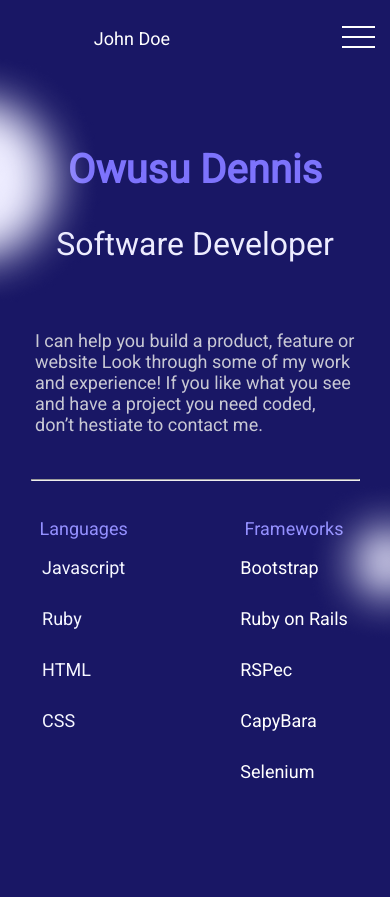
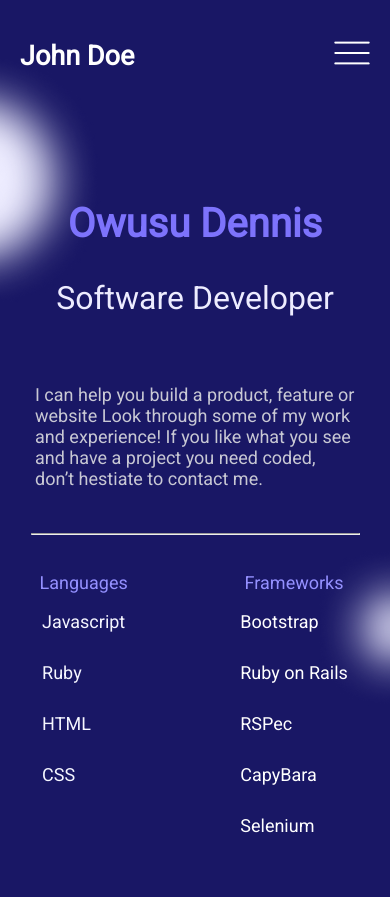
Before and after one commit to til2to/new-portfolio, a website: page index.html in a window 390 px wide. Shown: the top 897 px of the page. Before the commit the page ends 844 px from the top, so only its background shows below. Drawn offline with Linux system fonts and the light colour scheme.

Commit message:
Fix background image and navbar

```diff
--- a/index.html
+++ b/index.html
@@ -10,25 +10,14 @@
 </head>
 <body>
   <header>
+    <a href="#"><h2>John Doe</h2></a>
     <nav>
-      <figure id="logo">
-        <a href="#">John Doe</a>
-      </figure>
-      <ul>
-        <li><a href="#">Portfolio</a></li>
-        <li><a href="#">About</a></li>
-        <li><a href="#">Contact</a></li>
-      </ul>
-      <figure id="menu_container">
-        <img src="Vector.png" alt="menu" />
-        <img src="Vector.png" alt="menu" />
-        <img src="Vector.png" alt="menu" />
-      </figure>
+      <img src="menu.png" alt="">
     </nav>
   </header>
 
 <main>
-    <figure><img src="Ellipse_18.png" alt=""></figure>
+  <section class="ellipse_18">
     <article class="headlines">
       <h1> Owusu Dennis </h1>
       <h3> Software Developer </h3>
@@ -42,9 +31,10 @@
         see and have a project you need coded, don’t hestiate to contact me.
       </p>
     </article>
+    <hr>
+  <section>
 
-    <hr>
-
+  <section class="ellipse_19">
     <article class="frame">
       <section class="languages">
         <h3>Languages</h3>
@@ -55,9 +45,7 @@
           <li>CSS</li>
         </ul>
       </section>
-
-      <figure><img src="Ellipse_19.png" alt=""></figure>
-
+      <section class="back"></section>
       <section class="frameworks">
         <h3>Frameworks</h3>
         <ul>
@@ -69,6 +57,7 @@
         </ul>
       </section>
     </article>
+  </section>
 
   <article class="skills">
     <h3>Skills</h3>
@@ -91,11 +80,12 @@
       <li><a href="#"><img src="four.png" alt=""></a></li>
       <li><a href="#"><img src="five.png" alt=""></a></li>
     </ul>
+  </article>
 
   <section class="work">
-        <img src="Element_Right.png" alt="">
+    <a href="#"><img src="Element_Right.png" alt=""></a>
   </section>
-    </article>
+
   </main>
 </body>
 </html>
--- a/style.css
+++ b/style.css
@@ -9,16 +9,6 @@ body {
 }
 
 /* HEADER OR TOOLBAR */
-
-figure a {
-  text-decoration: none;
-  color: #fff;
-  font-weight: 500;
-  text-align: center;
-  font-style: normal;
-  padding: 10px;
-  position: absolute;
-}
 
 nav li a {
   text-decoration: none;
@@ -38,10 +28,25 @@ nav ul li {
 ul {
   flex: 1;
   display: flex;
+  justify-content: space-between;
 }
 
-nav {
+header {
+  width: 100%;
   display: flex;
+  justify-content: space-between;
+  margin-top: 20px;
+  margin-bottom: 20px;
+}
+
+header a {
+  text-decoration: none;
+  color: #fff;
+
+}
+
+a h2 {
+  margin: 20px;
 }
 
 /* media */
@@ -53,9 +58,6 @@ nav {
     justify-content: flex-end;
   }
 
-  nav figure img {
-    display: none;
-  }
 }
 
 @media screen and (max-width: 500px) {
@@ -68,29 +70,20 @@ nav {
     overflow-x: hidden;
   }
 
+  nav img {
+    margin-right: 5px;
+  }
+
   nav ul {
     display: none;
   }
-
-  nav figure {
-    display: flex;
-    flex-direction: column;
-    flex: 0.5;
-    margin-right: 15px;
-    align-items: flex-end;
-  }
-
-  nav figure img {
-    background-color: #fff;
-    height: 2px;
-    width: 33px;
-    margin-top: 8px;
-  }
 }
 
-main {
-  margin-top: 50px;
-  position: relative;
+.ellipse_18 {
+  background-image: url('Ellipse_18.png');
+  background-repeat: no-repeat;
+  position: absolute;
+  top: 50px;
 }
 
 article h1 {
@@ -143,11 +136,7 @@ hr {
   padding-top: 0;
 }
 
-main figure {
-  position: absolute;
-  margin: 0;
-  bottom: 85%;
-}
+/*  */
 
 article h3 {
   font-style: normal;
@@ -159,7 +148,7 @@ article h3 {
 }
 
 .headlines {
-  margin-top: 80px;
+  margin-top: 150px;
 }
 
 .headlines h3 {
@@ -171,6 +160,15 @@ article h3 {
   text-align: center;
   color: #edecff;
   font-weight: 500;
+}
+
+.back {
+  background-image: url('Ellipse_19.png');
+  background-repeat: no-repeat;
+  width: 20%;
+  height: 20%;
+  position: absolute;
+  left: 80%;
 }
 
 .frameworks {
@@ -189,13 +187,6 @@ article h3 {
   color: f5f5ff;
   padding: 30px;
   padding-top: 0;
-}
-
-.frame figure {
-  position: absolute;
-  margin: 0;
-  bottom: 55%;
-  left: 78%;
 }
 
 .skills ul {
@@ -233,6 +224,7 @@ article h3 {
 .social-media ul li {
   padding: 5px;
   margin: 5px;
+  margin-bottom: 0;
 }
 
 .work {
```
Also changed, not shown: README.md, menu.png (added). Lines whose indentation alone changed are shown as unchanged.
